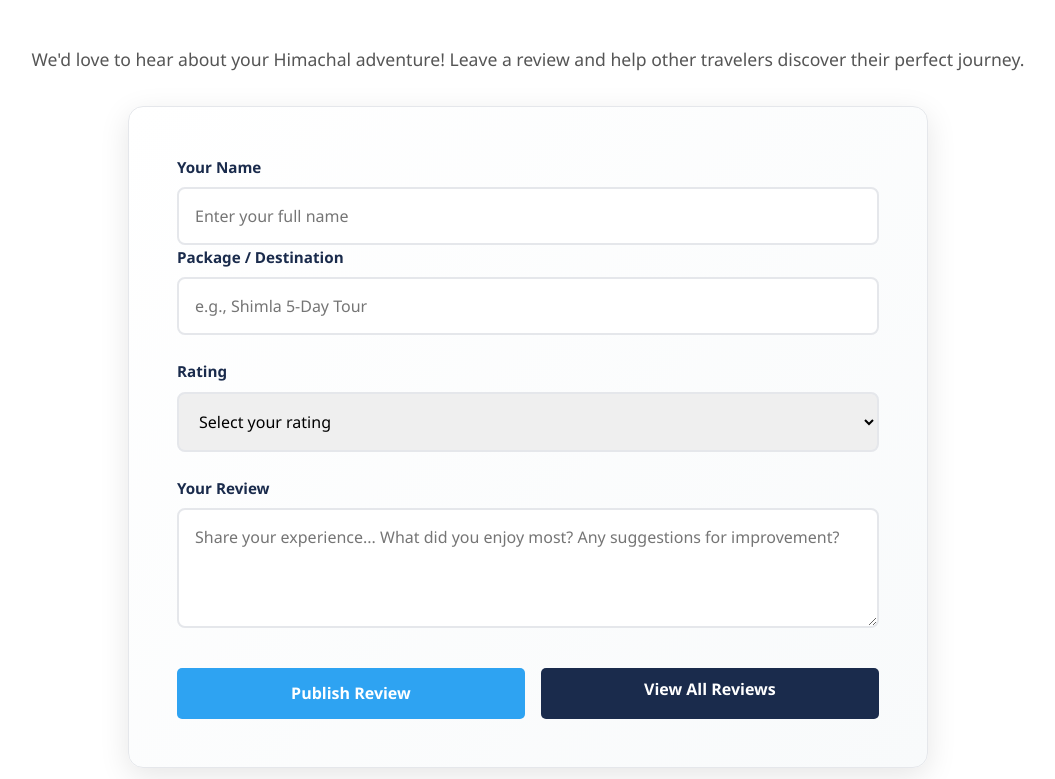
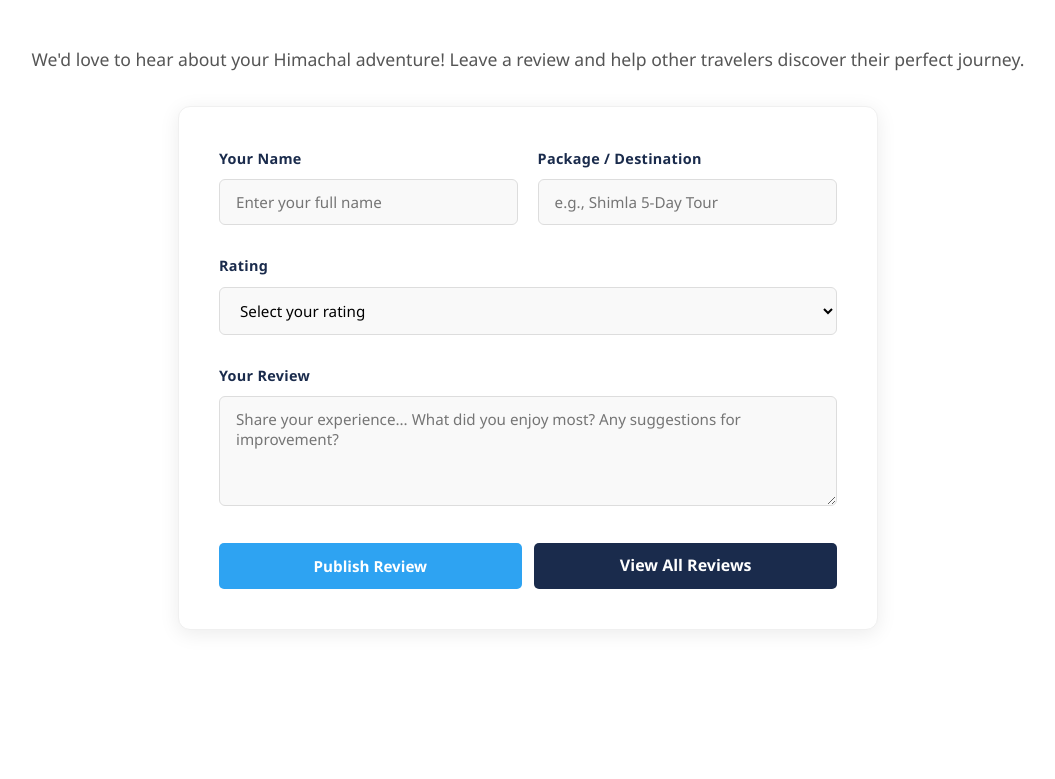
Before and after one commit to manishkumarnaik123/himachal-yatra, a plain HTML site: page index.html in a window 1280 px wide. Shown: the part 2661-3440 px from the top of the page, without its empty margins (112-1167 px from the left). Drawn offline with Linux system fonts and the light colour scheme.

Commit message:
Refine review form styles and layout
Adjusted styles for the review form, including layout, padding, and colors.

```diff
--- a/css/style.css
+++ b/css/style.css
@@ -203,77 +203,76 @@ section {
 }
 
 .review-form-box {
-    max-width: 800px;
+    max-width: 700px;
     margin: 0 auto;
-    background: linear-gradient(135deg, #ffffff 0%, #f8fafb 100%);
-    padding: 3rem;
-    border-radius: 15px;
-    box-shadow: 0 8px 30px rgba(0,0,0,0.1);
-    border: 1px solid #e5e7eb;
+    background: #ffffff;
+    padding: 2.5rem;
+    border-radius: 12px;
+    box-shadow: 0 4px 20px rgba(0,0,0,0.08);
+    border: 1px solid #f0f0f0;
 }
 
 .review-form-box form {
     display: flex;
     flex-direction: column;
-    gap: 1.5rem;
+    gap: 1.8rem;
 }
 
-.form-row {
+.form-grid {
     display: grid;
     grid-template-columns: 1fr 1fr;
-    gap: 1.5rem;
+    gap: 1.2rem;
 }
 
 .form-group {
     display: flex;
     flex-direction: column;
-    gap: 0.5rem;
-}
-
-.form-group.full-width {
-    grid-column: 1 / -1;
+    gap: 0.6rem;
 }
 
 .form-group label {
     font-weight: 600;
     color: var(--secondary-color);
-    font-size: 0.95rem;
+    font-size: 0.9rem;
+    letter-spacing: 0.3px;
 }
 
 .form-group input,
 .form-group select,
 .form-group textarea {
-    padding: 1rem;
-    border: 2px solid #e5e7eb;
-    border-radius: 8px;
-    font-size: 1rem;
+    padding: 0.75rem 1rem;
+    border: 1px solid #ddd;
+    border-radius: 6px;
+    font-size: 0.95rem;
     font-family: inherit;
-    transition: border-color 0.3s, box-shadow 0.3s;
+    background-color: #f9f9f9;
+    transition: all 0.3s ease;
 }
 
 .form-group input:focus,
 .form-group select:focus,
 .form-group textarea:focus {
     outline: none;
+    background-color: #fff;
     border-color: var(--primary-color);
-    box-shadow: 0 0 0 3px rgba(46, 163, 242, 0.1);
+    box-shadow: 0 0 0 2px rgba(46, 163, 242, 0.08);
 }
 
 .form-group textarea {
     resize: vertical;
-    min-height: 120px;
+    min-height: 110px;
 }
 
 .form-actions {
     display: flex;
-    gap: 1rem;
-    margin-top: 1rem;
+    gap: 0.8rem;
+    margin-top: 0.5rem;
 }
 
 .btn-submit {
     flex: 1;
-    padding: 0.9rem 1.5rem;
-    font-size: 1rem;
+    padding: 0.8rem 1.2rem;
+    font-size: 0.95rem;
 }
 
 .secondary-btn {
```
